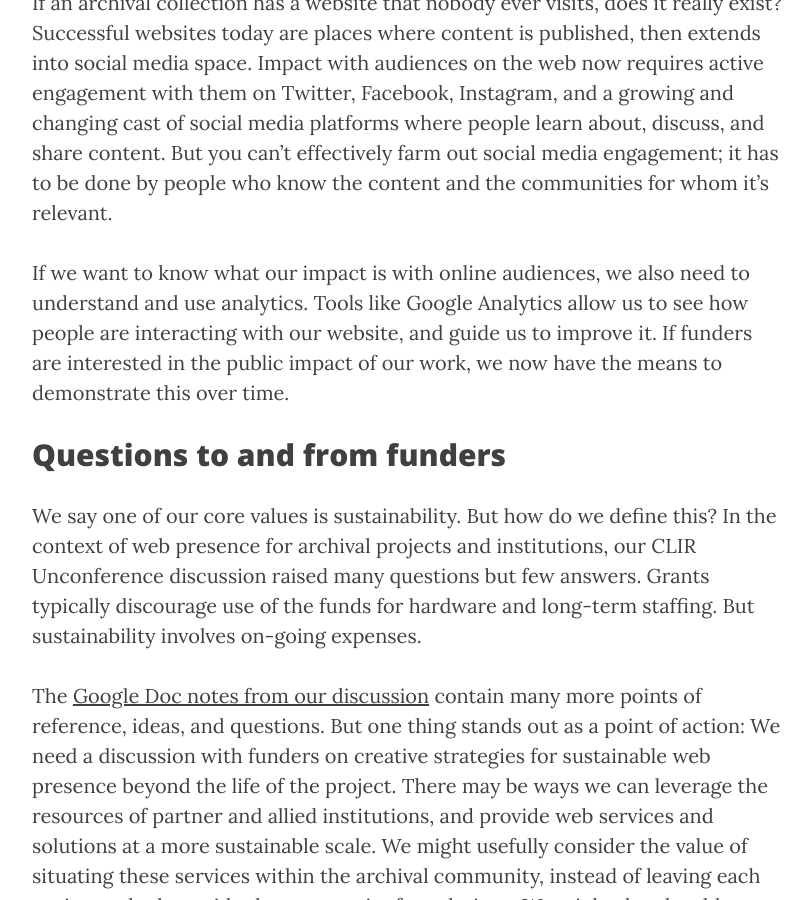
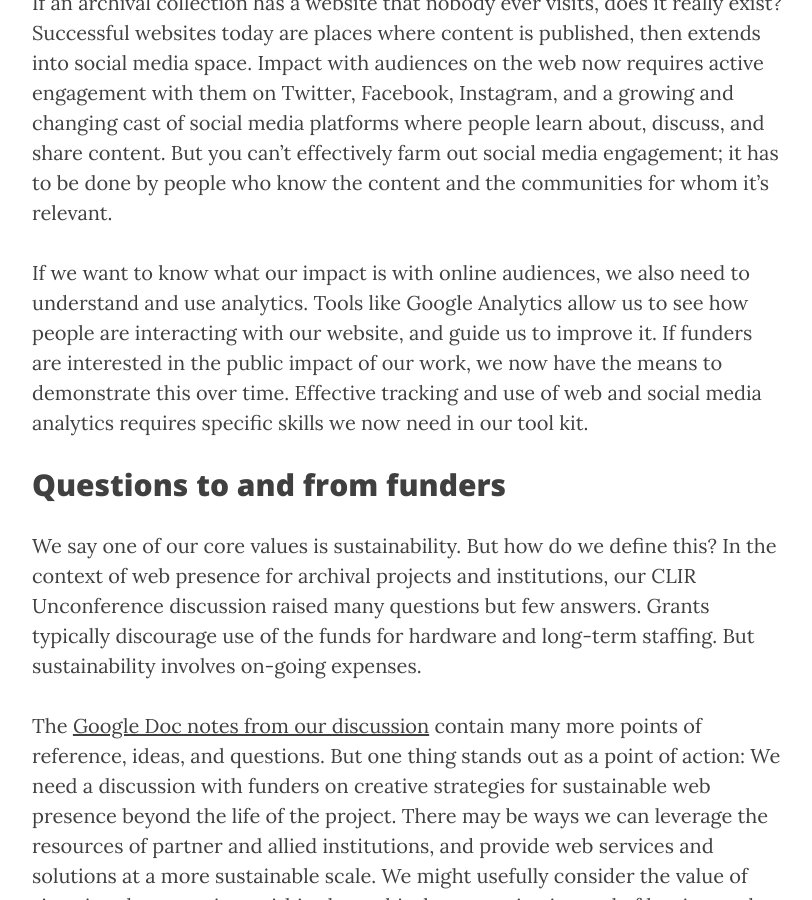
Before and after one commit to jackbrighton/jackbrighton.github.io, a Jekyll site: the page built from _posts/2015-04-23-archive-not-found.markdown, in a window 1280 px wide and 900 px high, scrolled down 6545 px. Shown: the whole window, without its empty margins (233-1045 px from the left). Built offline with Jekyll 4.4.1, drawn with Linux system fonts in a browser that asks for light colours; nearby versions of some CDN libraries.

Commit message:
minor edit 1.2

```diff
--- a/_posts/2015-04-23-archive-not-found.markdown
+++ b/_posts/2015-04-23-archive-not-found.markdown
@@ -100,7 +100,7 @@ I think it’s likely that cloud hosting will continue to grow and be important
 
 If an archival collection has a website that nobody ever visits, does it really exist? Successful websites today are places where content is published, then extends into social media space.  Impact with audiences on the web now requires active engagement with them on Twitter, Facebook, Instagram, and a growing and changing cast of social media platforms where people learn about, discuss, and share content. But you can’t effectively farm out social media engagement; it has to be done by people who know the content and the communities for whom it’s relevant.
 
-If we want to know what our impact is with online audiences, we also need to understand and use analytics. Tools like Google Analytics allow us to see how people are interacting with our website, and guide us to improve it. If funders are interested in the public impact of our work, we now have the means to demonstrate this over time.
+If we want to know what our impact is with online audiences, we also need to understand and use analytics. Tools like Google Analytics allow us to see how people are interacting with our website, and guide us to improve it. If funders are interested in the public impact of our work, we now have the means to demonstrate this over time. Effective tracking and use of web and social media analytics requires specific skills we now need in our tool kit.
 
 
 ## Questions to and from funders
```
